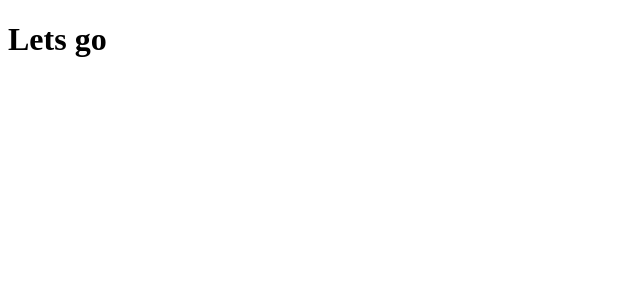
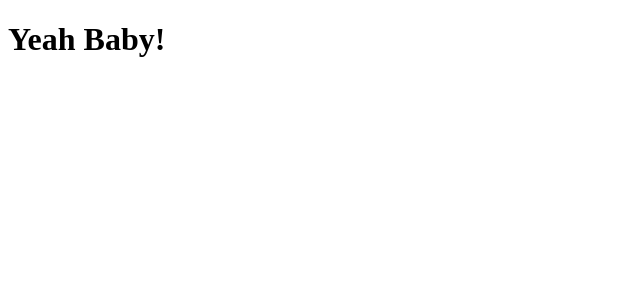
Before and after one commit to KhanDoors/cfdnMeetup, a React (Create React App) app in the folder client_src/: page / in a window 1280 px wide. Shown: the top 300 px of the page, without its empty margins (0-640 px from the left). Built offline with nearby package versions, Linux system fonts and the light colour scheme.

Commit message:
appchange

```diff
--- a/client_src/src/App.js
+++ b/client_src/src/App.js
@@ -1,14 +1,10 @@
-import React, { Component } from 'react';
+import React from 'react';
 import './App.css';
 
-class App extends Component {
-  render() {
-    return (
-      <div>
-        <h1>Lets go</h1>
-      </div>
-    );
-  }
-}
+const App = () => (
+  <div>
+    <h1>Yeah Baby!</h1>
+  </div>
+)
 
 export default App;
```
